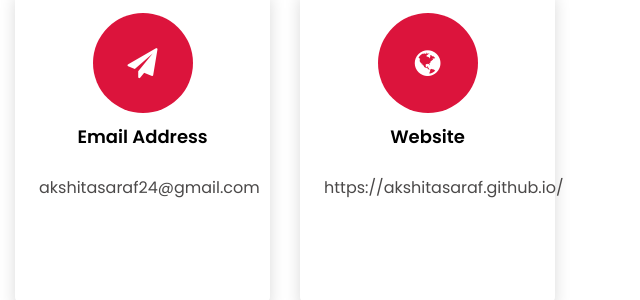
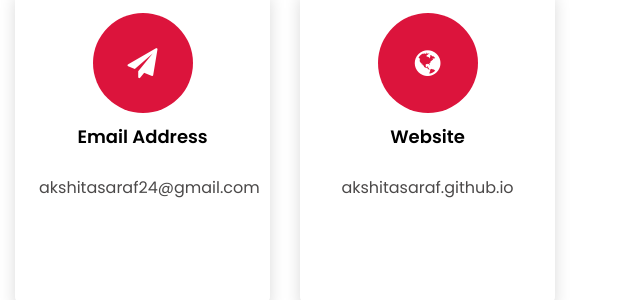
Before and after one commit to AkshitaSaraf/AkshitaSaraf.github.io, a plain HTML site: page index.html in a window 1280 px wide. Shown: the part 5907-6207 px from the top of the page, 640-1280 px from the left. Drawn offline with nearby package versions, Linux system fonts and the light colour scheme; files whose address does not match are found by name.

Commit message:
Update index.html
updated website name

```diff
--- a/index.html
+++ b/index.html
@@ -376,7 +376,7 @@
           		</div>
           		<div>
 	          		<h3 class="mb-4">Website</h3>
-		            <p style="color:#4b4949;">https://akshitasaraf.github.io/</p>
+		            <p style="color:#4b4949;">akshitasaraf.github.io</p>
 	            </div>
 	          </div>
           </div>
```
